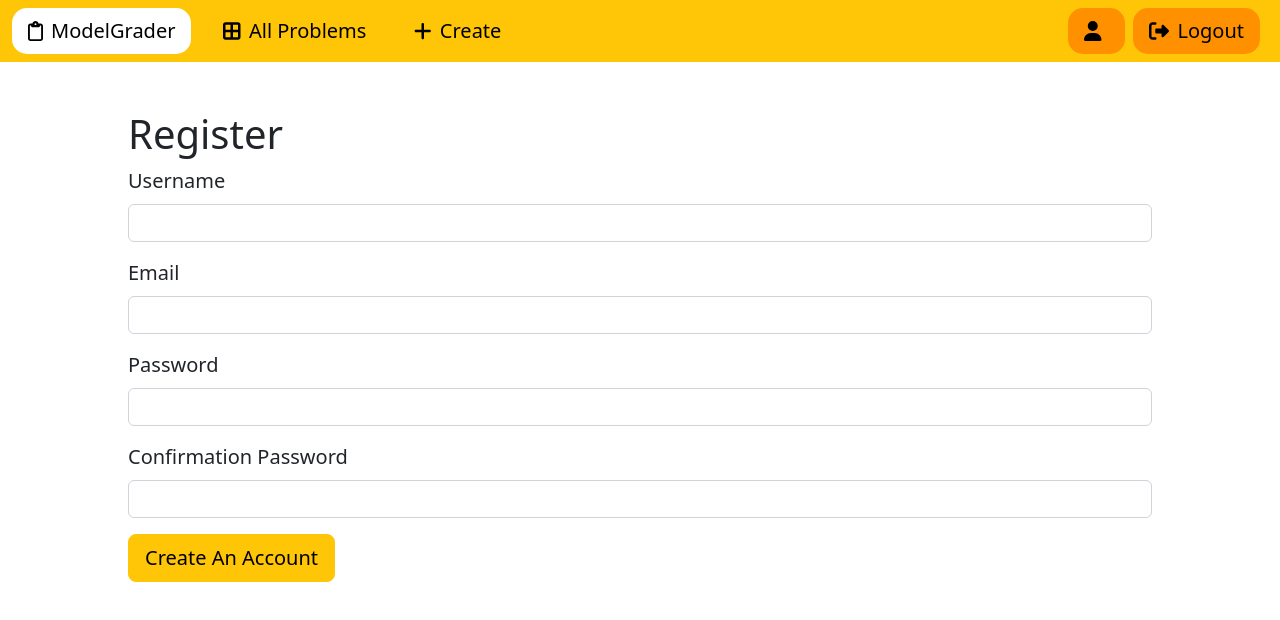
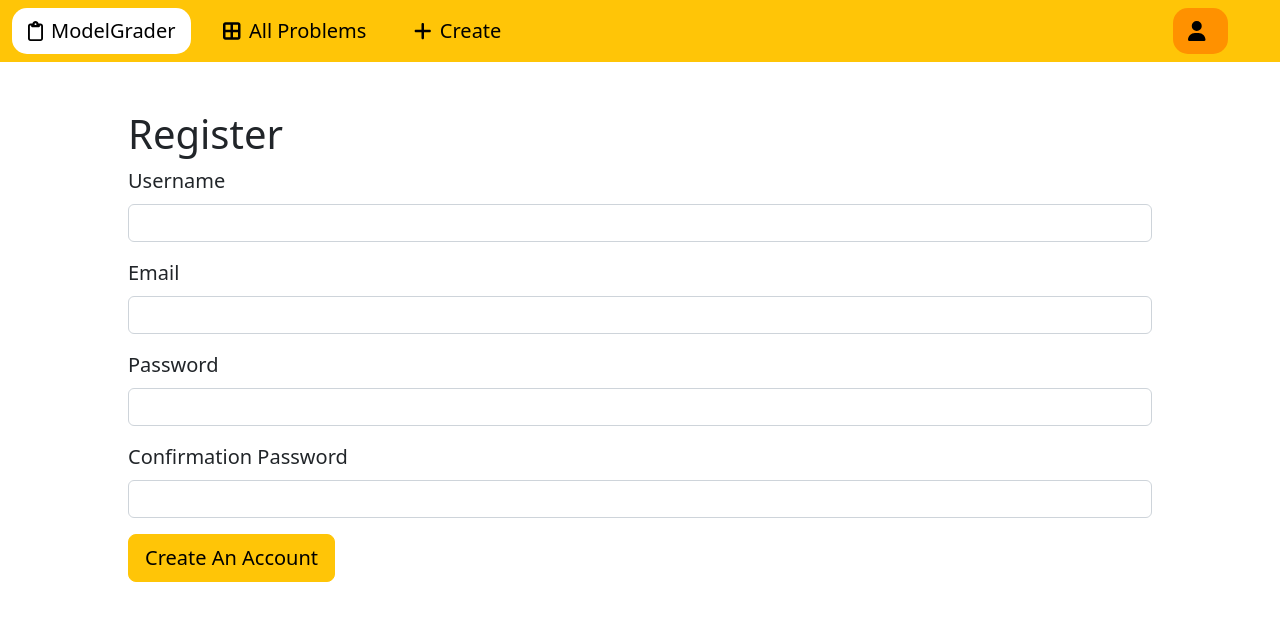
Before and after one commit to KanonKC/ModelGrader-Frontend, a React (Create React App) app: page /register in a window 1280 px wide. Shown: the top 620 px of the page. Built offline with nearby package versions, Linux system fonts and the light colour scheme; no server answers.

Commit message:
Change NavBar profile from button to dropdown

```diff
--- a/src/App.css
+++ b/src/App.css
@@ -85,6 +85,26 @@ pre.output {
   border-radius: 15px;
 }
 
+.account-dropdown {
+  background-color: rgb(255, 145, 0);
+  border-radius: 15px;
+  padding: 9px 15px;
+  border: none;
+}
+
+.account-dropdown:hover {
+  background-color: rgb(255, 255, 255);
+}
+
+.account-dropdown:active {
+  background-color: rgba(255, 255, 255, 0);
+}
+
+.dropdown-item:active {
+  background-color: #ffc507;
+  color: black;
+  }
+
 .login-card {
   /* border: 1px solid black; */
   padding: 50px;
--- a/src/components/NevigationBar.js
+++ b/src/components/NevigationBar.js
@@ -9,10 +9,30 @@ import {
 } from "@fortawesome/free-solid-svg-icons";
 import { FontAwesomeIcon } from "@fortawesome/react-fontawesome";
 import React, { useEffect, useState } from "react";
-import { Navbar, Nav, NavItem, NavLink } from "reactstrap";
+import {
+    Navbar,
+    Nav,
+    NavItem,
+    NavLink,
+    Dropdown,
+    DropdownToggle,
+    DropdownMenu,
+    DropdownItem,
+} from "reactstrap";
 import { getAuthorization, logout } from "../services/auth.service";
 
 function NevigationBar({ isShow, isLoggin, setisLoggin }) {
+    const [isOpenDropdown, setisOpenDropdown] = useState(false);
+    const [toggleCooldown, settoggleCooldown] = useState(false);
+
+    const toggleDropdown = () => {
+        if (!toggleCooldown) {
+            setisOpenDropdown(!isOpenDropdown);
+            settoggleCooldown(true);
+            setTimeout(() => settoggleCooldown(false), 100);
+        }
+    };
+
     const handleLogout = () => {
         logout();
         setisLoggin(false);
@@ -33,7 +53,7 @@ function NevigationBar({ isShow, isLoggin, setisLoggin }) {
                 <Navbar light color="primary" fixed="top">
                     <Nav>
                         <NavItem>
-                            <NavLink className=" bg-white" href="/">
+                            <NavLink className="bg-white" href="/">
                                 <FontAwesomeIcon
                                     icon={faClipboard}
                                     className="pr-2"
@@ -62,25 +82,39 @@ function NevigationBar({ isShow, isLoggin, setisLoggin }) {
                         <NavItem></NavItem>
                     </Nav>
                     {isLoggin ? (
-                        <Nav className="float-right">
-                            <NavLink className="login-btn" href={`/my-profile`}>
-                                <FontAwesomeIcon
-                                    className="mr-2"
-                                    icon={faUser}
-                                />
-                                {localStorage.getItem("username")}
-                            </NavLink>
-                            <NavLink
-                                onClick={handleLogout}
-                                className="login-btn mx-2"
-                                href="/"
-                            >
-                                <FontAwesomeIcon
-                                    className="mr-2"
-                                    icon={faRightFromBracket}
-                                />
-                                Logout
-                            </NavLink>
+                        <Nav>
+
+                                    <Dropdown
+                                        isOpen={isOpenDropdown}
+                                        toggle={toggleDropdown}
+                                    >
+                                        <DropdownToggle size="xs" className="account-dropdown mr-10">
+                                            <div className="text-xl text-black">
+                                                <FontAwesomeIcon
+                                                    className="mr-2"
+                                                    icon={faUser}
+                                                />
+                                                {localStorage.getItem(
+                                                    "username"
+                                                )}
+                                            </div>
+                                        </DropdownToggle>
+                                        <DropdownMenu>
+                                            <DropdownItem header>
+                                                My Profile
+                                            </DropdownItem>
+                                            <DropdownItem href="/my-profile">
+                                                My Submissions
+                                            </DropdownItem>
+                                            <DropdownItem>
+                                                My Problems
+                                            </DropdownItem>
+                                            <DropdownItem divider />
+                                            <DropdownItem onClick={handleLogout}>
+                                                Log Out
+                                            </DropdownItem>
+                                        </DropdownMenu>
+                                    </Dropdown>
                         </Nav>
                     ) : (
                         <Nav className="float-right">
```
